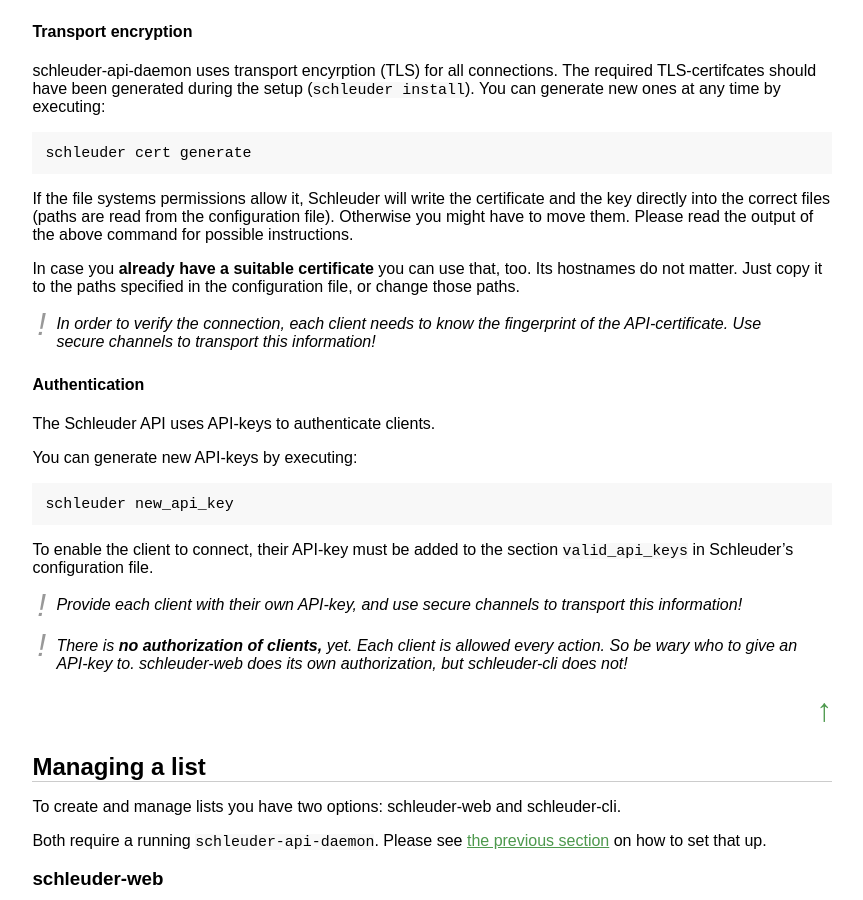
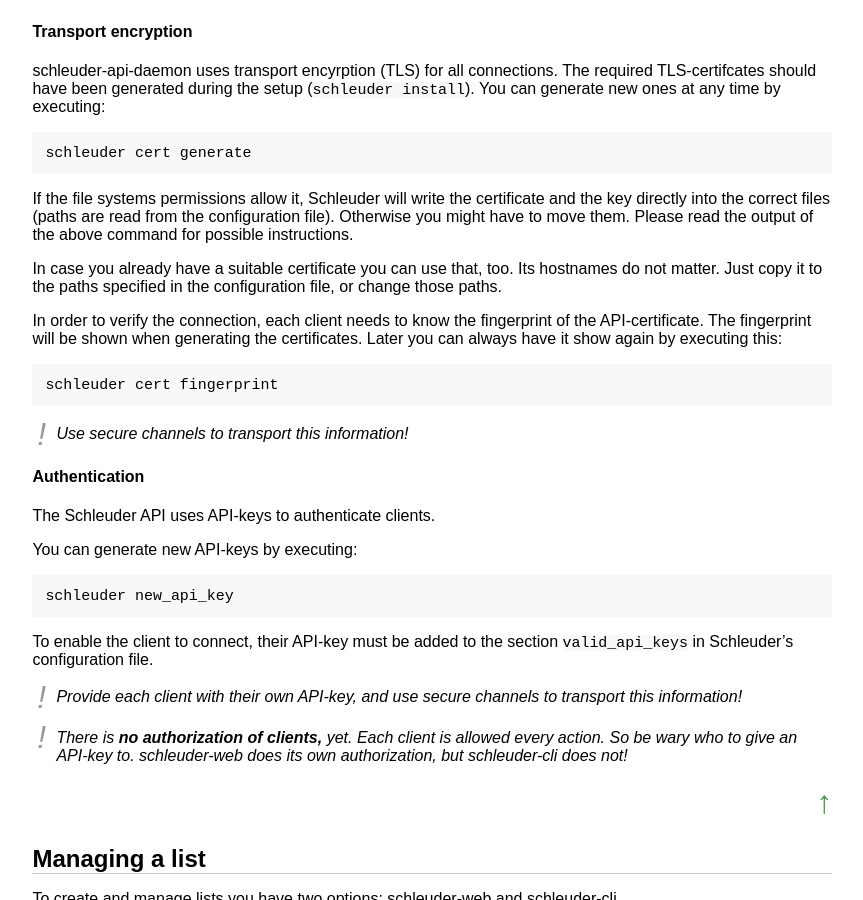
Before and after one commit to schleuder/schleuder-website, a Jekyll site: the page built from docs/index.md, in a window 1280 px wide and 900 px high, scrolled down 4121 px. Shown: the whole window, without its empty margins (6-869 px from the left). Built offline with Jekyll 4.4.1, drawn with Linux system fonts in a browser that asks for light colours.

Commit message:
Improve text.

```diff
--- a/docs/index.md
+++ b/docs/index.md
@@ -160,10 +160,14 @@ schleuder-api-daemon uses transport encyrption (TLS) for all connections. The re
 
 If the file systems permissions allow it, Schleuder will write the certificate and the key directly into the correct files (paths are read from the configuration file). Otherwise you might have to move them. Please read the output of the above command for possible instructions.
 
-In case you **already have a suitable certificate** you can use that, too. Its hostnames do not matter. Just copy it to the paths specified in the configuration file, or change those paths.
+In case you already have a suitable certificate you can use that, too. Its hostnames do not matter. Just copy it to the paths specified in the configuration file, or change those paths.
+
+In order to verify the connection, each client needs to know the fingerprint of the API-certificate. The fingerprint will be shown when generating the certificates. Later you can always have it show again by executing this:
+
+    schleuder cert fingerprint
 
 {: .note}
-In order to verify the connection, each client needs to know the fingerprint of the API-certificate. Use secure channels to transport this information!
+Use secure channels to transport this information!
 
 
 
```
